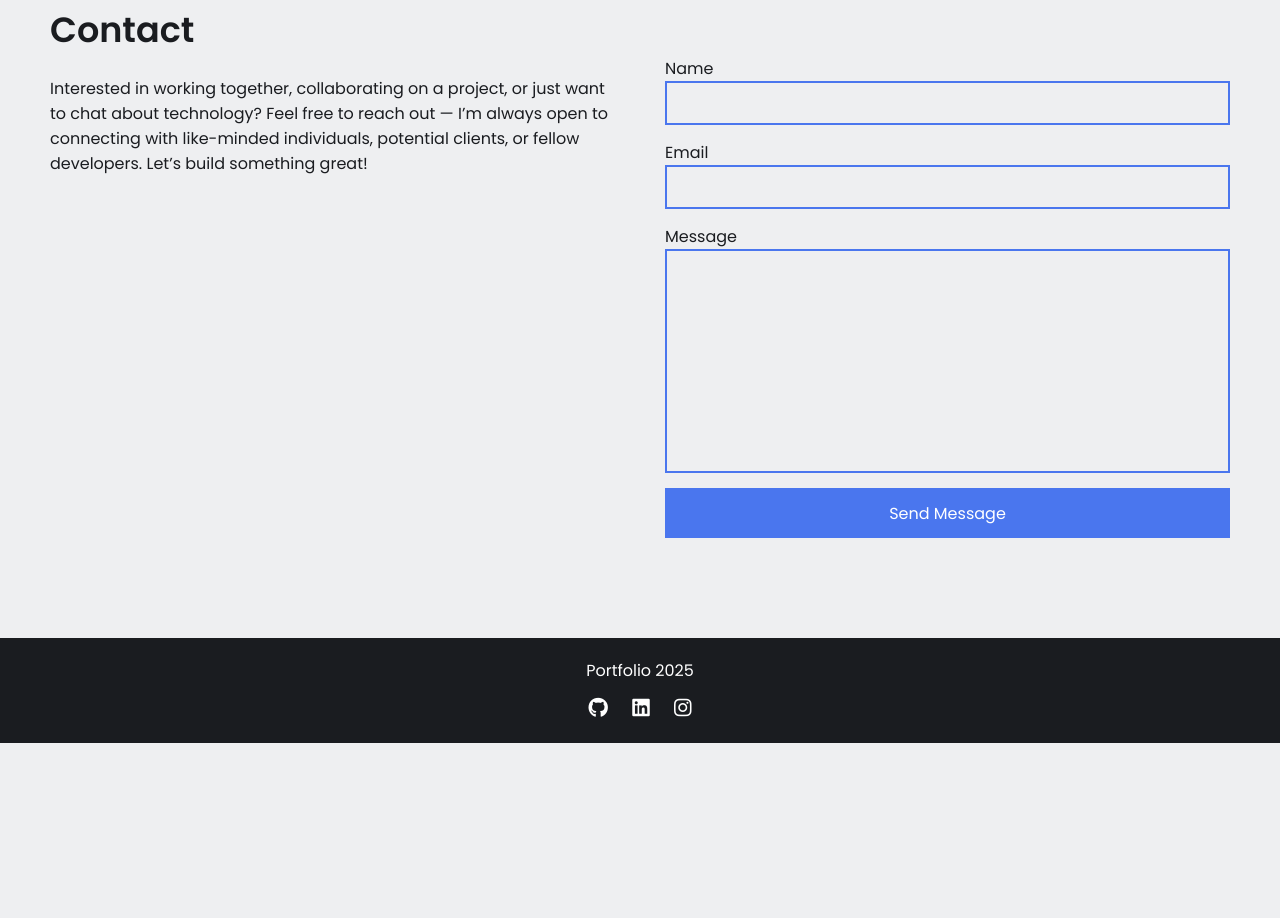
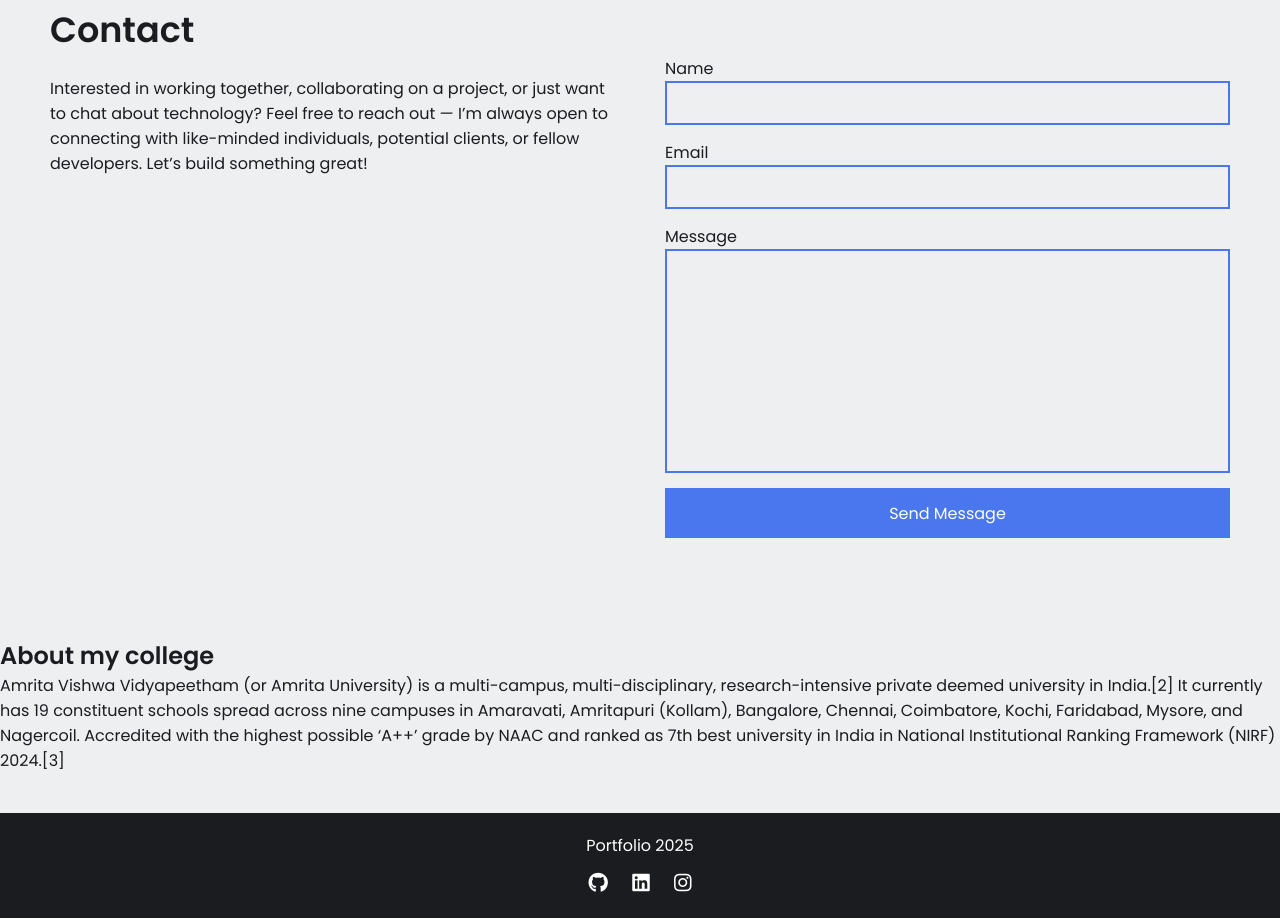
Before and after one commit to Kris7979/UID-project1, a plain HTML site: page index.html in a window 1280 px wide. Shown: the part 1362-2280 px from the top of the page. Before the commit the page ends 2105 px from the top, so only its background shows below. Drawn offline with Linux system fonts and the light colour scheme.

Commit message:
Update index.html

```diff
--- a/index.html
+++ b/index.html
@@ -37,6 +37,11 @@
       <a href="mailto:krishnanunni.amritaclg@gmail.com">
         <i class="fa-solid fa-envelope"></i>
         <span>Email</span>
+      </a>
+
+      <a href="#About College">
+        <i class="fa-solid fa-building-columns"></i>
+        <span>About College</span>
       </a>
     </div>
   </nav>
@@ -159,6 +164,16 @@
         </form>
       </div>
     </section>
+
+
+    <!------------------------------------------- SECTION 5: About College --------------------------------------------------->
+    <section id="About College" class="extras-section">
+      <h2>About my college</h2>
+      <div class="group">
+        <div class="text">
+          <p>Amrita Vishwa Vidyapeetham (or Amrita University) is a multi-campus, multi-disciplinary, research-intensive private deemed university in India.[2] It currently has 19 constituent schools spread across nine campuses in Amaravati, Amritapuri (Kollam), Bangalore, Chennai, Coimbatore, Kochi, Faridabad, Mysore, and Nagercoil. Accredited with the highest possible ‘A++’ grade by NAAC and ranked as 7th best university in India in National Institutional Ranking Framework (NIRF) 2024.[3]</p>
+        </div>
+      </div>
   </main>
 
   <!--------------------------------------------footer section--------------------------------------------------------------->
```
